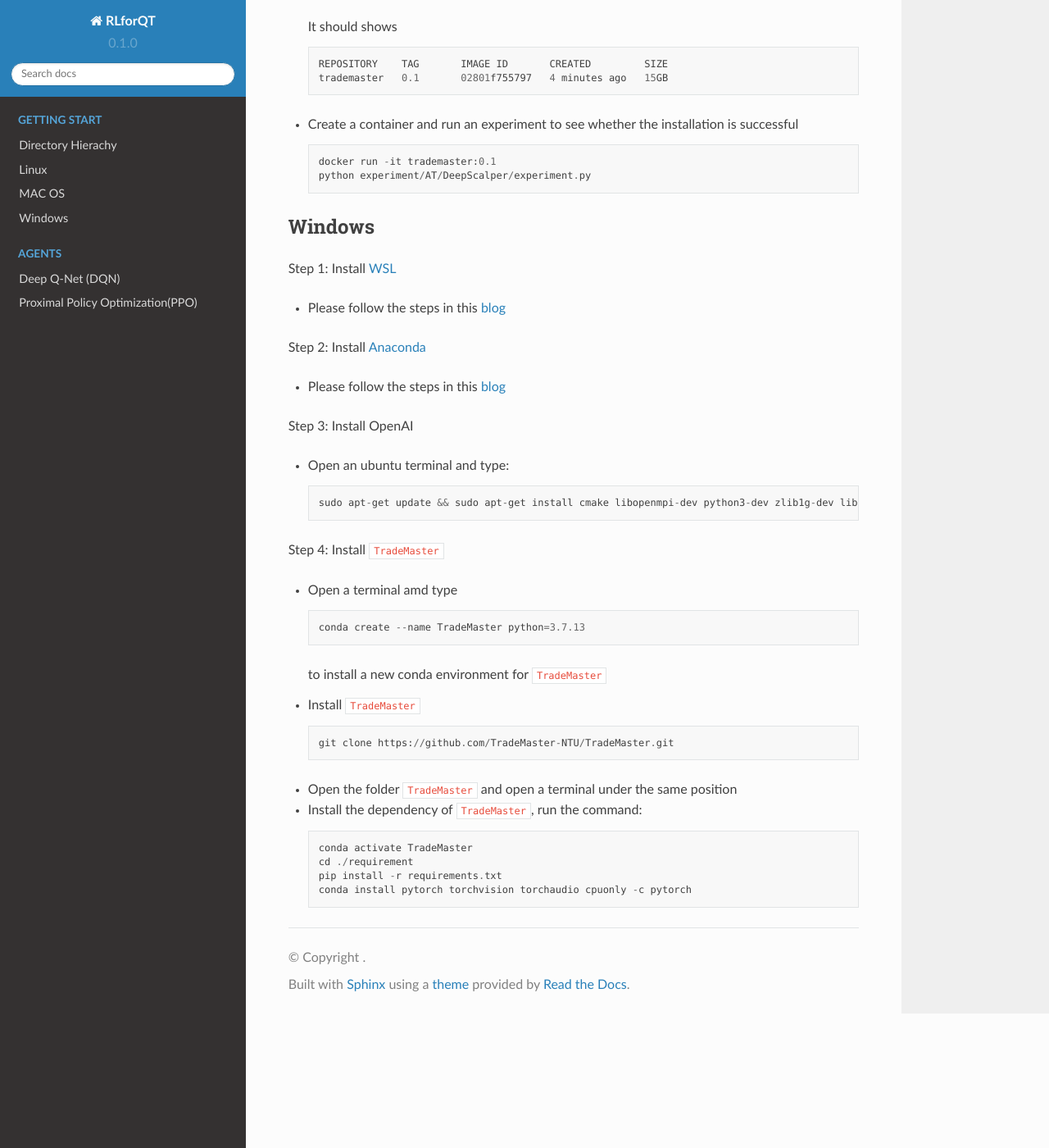
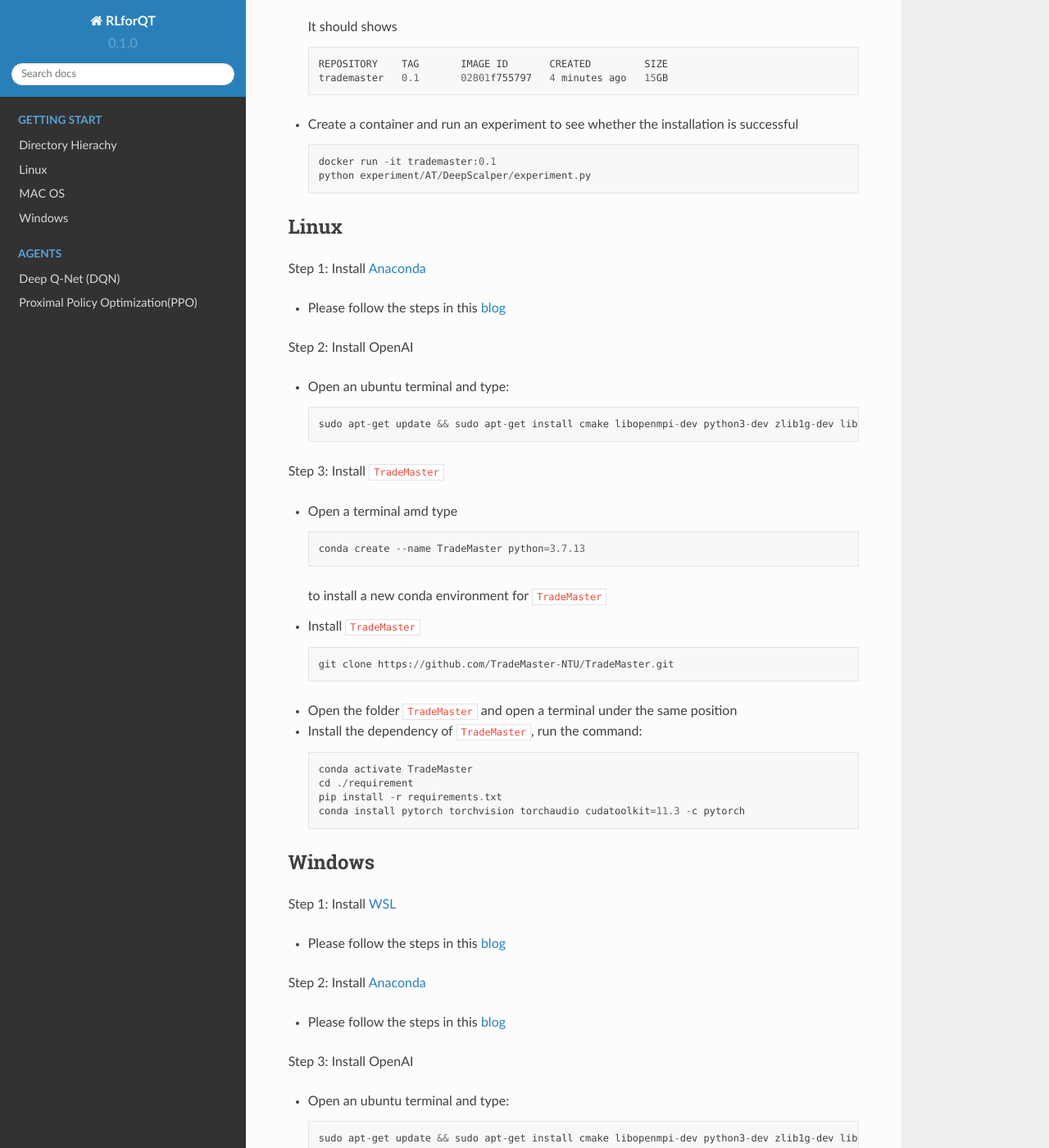
Before and after one commit to yonggang-Xie/readthedocs, a Sphinx documentation site: the page built from docs/source/Installation.md, in a window 1280 px wide and 1400 px high, scrolled down 1539 px. Shown: the whole window at 82% size. Built offline with Sphinx 7.4.7 and the Read the Docs theme 2.0.0, drawn with Linux system fonts in a browser that asks for light colours; pages that are not in the unit, such as notebooks, are missing from menus.

Commit message:
Update Installation.md

````diff
--- a/docs/source/Installation.md
+++ b/docs/source/Installation.md
@@ -75,6 +75,36 @@
   docker run -it trademaster:0.1
   python experiment/AT/DeepScalper/experiment.py
   ```
+
+## Linux
+Step 1: Install [Anaconda](https://www.anaconda.com/products/individual)
+- Please follow the steps in this [blog](https://linuxize.com/post/how-to-install-anaconda-on-ubuntu-18-04/)
+
+Step 2: Install OpenAI
+
+- Open an ubuntu terminal and type:
+   ```
+   sudo apt-get update && sudo apt-get install cmake libopenmpi-dev python3-dev zlib1g-dev libgl1-mesa-glx swig
+   ```
+Step 3: Install [`TradeMaster`](https://github.com/TradeMaster-NTU/TradeMaster)
+- Open a terminal amd type
+  ```
+  conda create --name TradeMaster python=3.7.13
+  ```
+  to install a new conda environment for `TradeMaster`
+- Install `TradeMaster`
+  ```
+  git clone https://github.com/TradeMaster-NTU/TradeMaster.git
+  ```
+- Open the folder `TradeMaster` and open a terminal under the same position
+- Install the dependency of `TradeMaster`, run the command:
+   ```
+   conda activate TradeMaster
+   cd ./requirement
+   pip install -r requirements.txt
+   conda install pytorch torchvision torchaudio cudatoolkit=11.3 -c pytorch
+   ```
+
 ## Windows
 Step 1: Install [WSL](https://docs.microsoft.com/en-us/windows/wsl/)
 - Please follow the steps in this [blog](https://docs.microsoft.com/en-us/windows/wsl/install)
````
